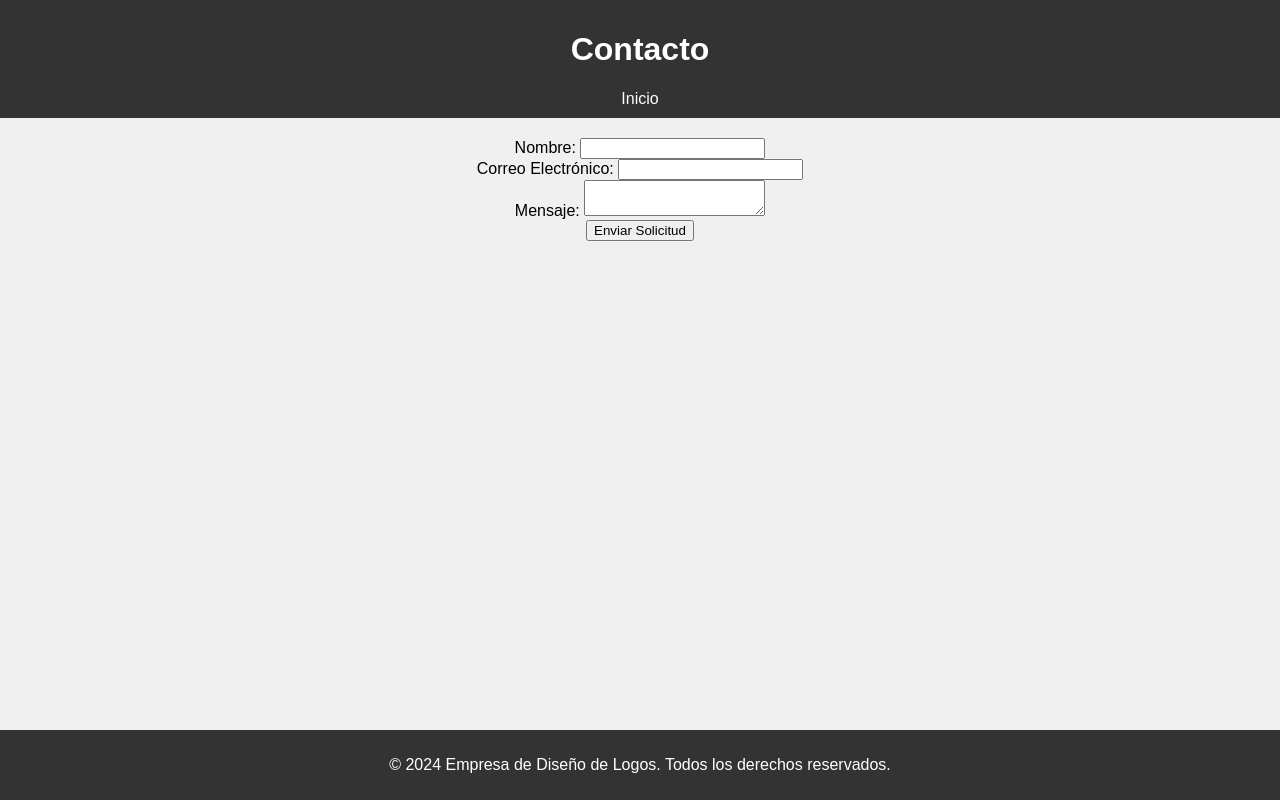
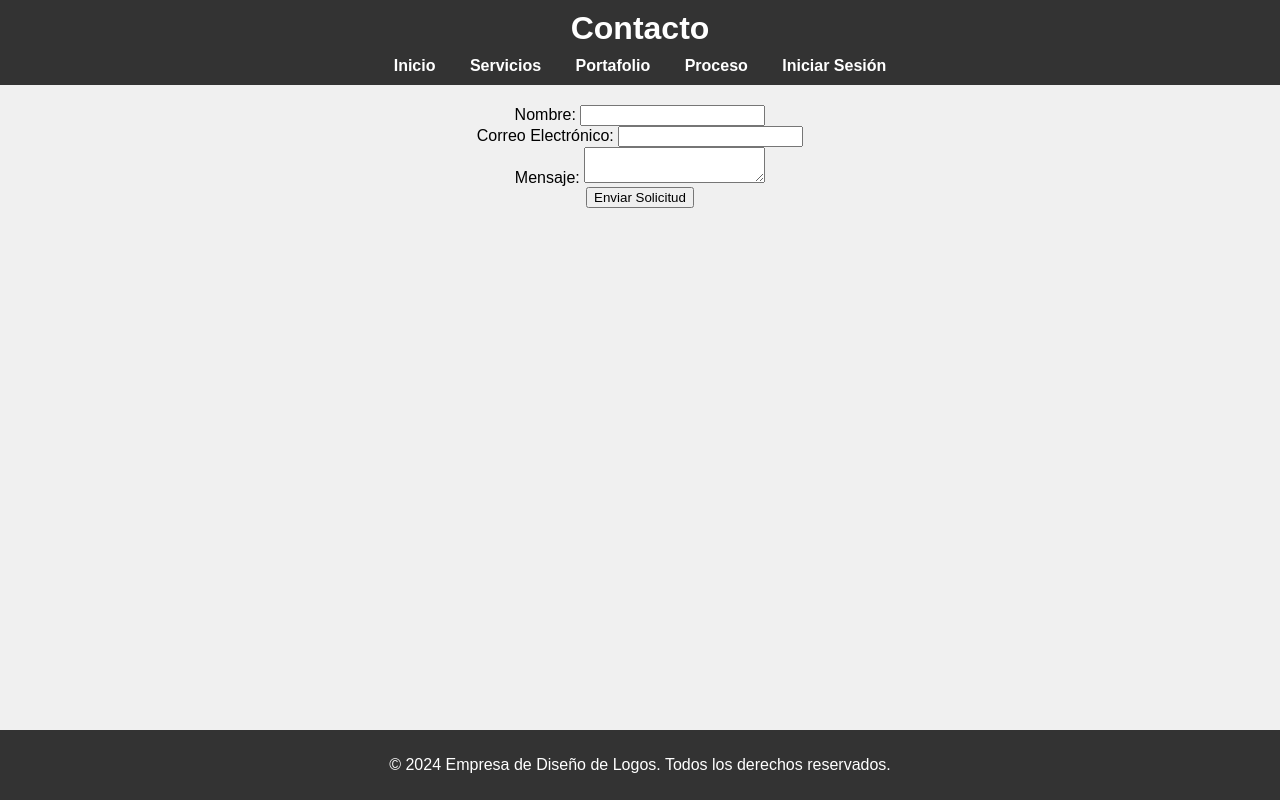
Before and after one commit to D4RKNIGTHMARE/blue-gumdrop, a website: page src/views/contacto.html in a window 1280 px wide. Drawn offline with Linux system fonts and the light colour scheme.

Commit message:
Mejorando css y contacto.html

```diff
--- a/public/css/style.css
+++ b/public/css/style.css
@@ -12,10 +12,23 @@ header {
     text-align: center;
 }
 
+header h1{
+    margin: 0;
+}
+
+nav{
+    margin-top: 10px;
+}
+
 nav a {
     color: white;
     text-decoration: none;
-    margin: 0 10px;
+    margin: 0 15px;
+    font-weight: bold;
+}
+
+nav a:hover{
+    text-decoration: underline;
 }
 
 main {
--- a/src/views/contacto.html
+++ b/src/views/contacto.html
@@ -12,6 +12,10 @@
         <h1>Contacto</h1>
         <nav>
             <a href="/">Inicio</a>
+            <a href="/servicios.html">Servicios</a>
+            <a href="/portafolio.html">Portafolio</a>
+            <a href="/proceso.html">Proceso</a>
+            <a href="/login.html">Iniciar Sesión</a>
         </nav>
     </header>
     <main>
```
